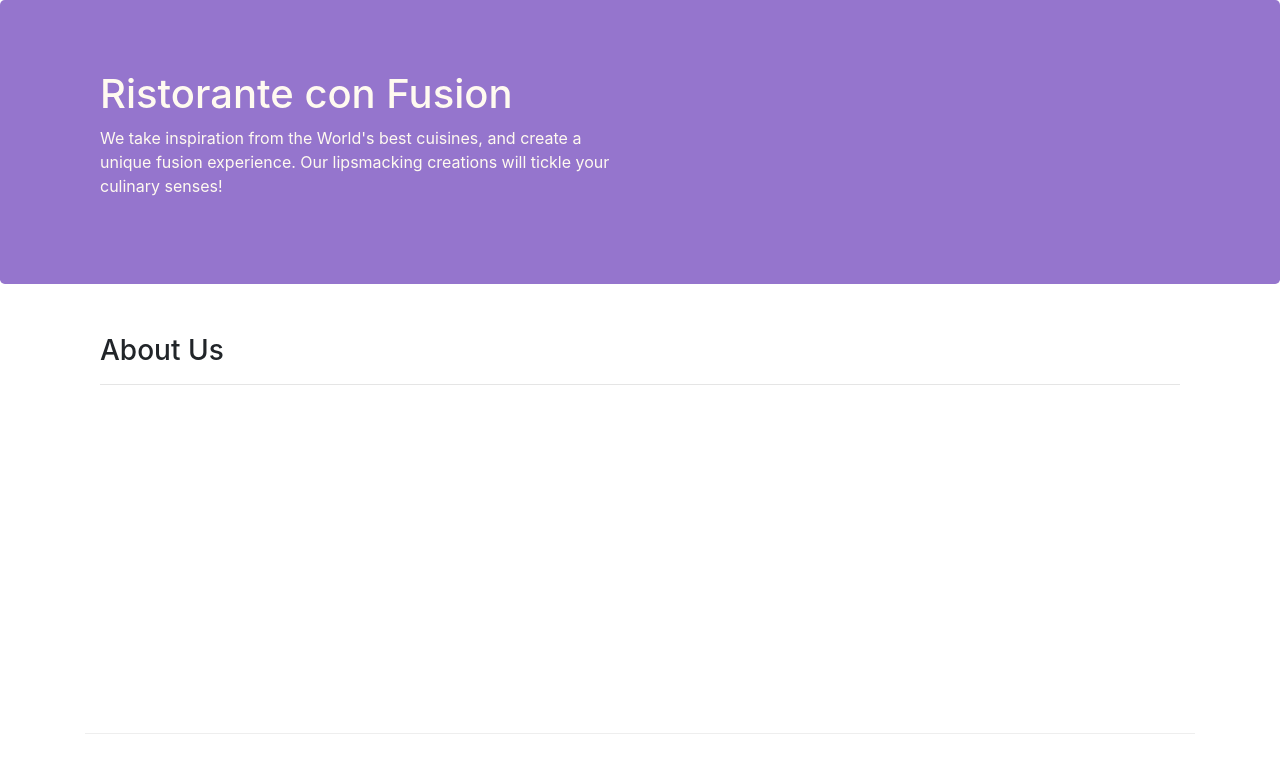
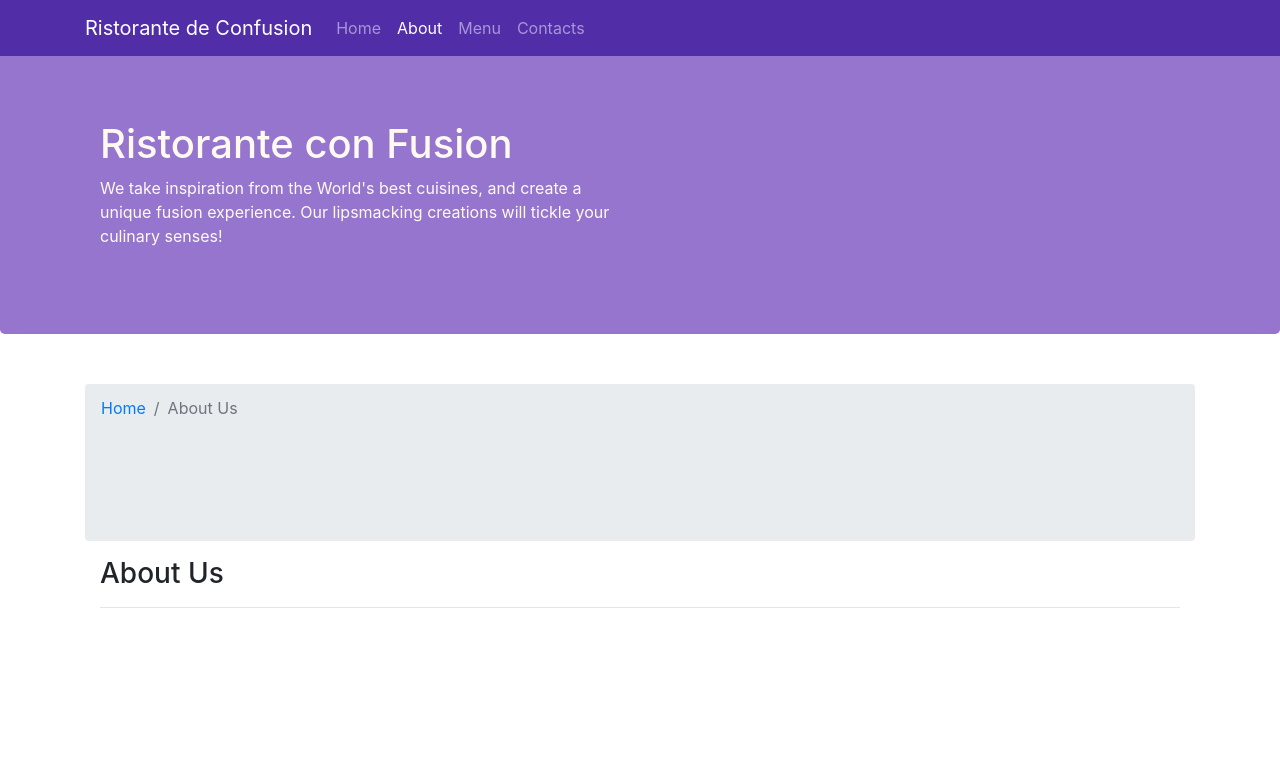
Before and after one commit to Hassan-Latif/Resturant-Website, a website: page aboutus.html in a window 1280 px wide. Shown: the top 781 px of the page. Drawn offline with nearby package versions, Linux system fonts and the light colour scheme.

Commit message:
Navbar has been added

```diff
--- a/aboutus.html
+++ b/aboutus.html
@@ -16,6 +16,23 @@
 </head>
 
 <body>
+    <nav class="navbar navbar-dark navbar-expand-sm fixed-top">
+        <div class="container">
+            <button class="navbar-toggler" type="button" data-toggle="toggle" data-target="#Navbar">
+                <span class="navbar-toggler-icon"></span>
+            </button>
+            <div class="collapse navbar-collapse" id="Navbar">
+            <a class="navbar-brand" href="#">Ristorante de Confusion</a>
+            <ul class="navbar-nav mr-auto">
+                <li class="nav-item"><a class="nav-link" href="index.html">Home</a></li>
+                <li class="nav-item active"><a class="nav-link" href="#">About</a></li>
+                <li class="nav-item"><a class="nav-link" href="#">Menu</a></li>
+                <li class="nav-item"><a class="nav-link" href="#">Contacts</a></li>
+            </ul>
+        </div>
+
+        </div>
+    </nav>
 
     <header class="jumbotron">
         <div class="container">
@@ -32,7 +49,11 @@
 
     <div class="container">
         <div class="row row-content">
-            <div class="col-12">
+            <ol class="col-12 breadcrumb">
+                <li class="breadcrumb-item"><a  href="index.html">Home</a></li>
+                <li class="breadcrumb-item active">About Us</li>
+            </ol>
+            <div class="col-12 ">
                <h3>About Us</h3>
                <hr>
             </div>
--- a/css.css
+++ b/css.css
@@ -23,3 +23,11 @@
     margin: 0px;
     color: #0f0f0f;
 }
+body{
+    padding: 50px 0px 0px 0px;
+    z-index: 0;
+}
+
+.navbar-dark{
+    background-color: #512da8;
+}
```
Also changed, not shown: index.html (+19 -1 lines).
